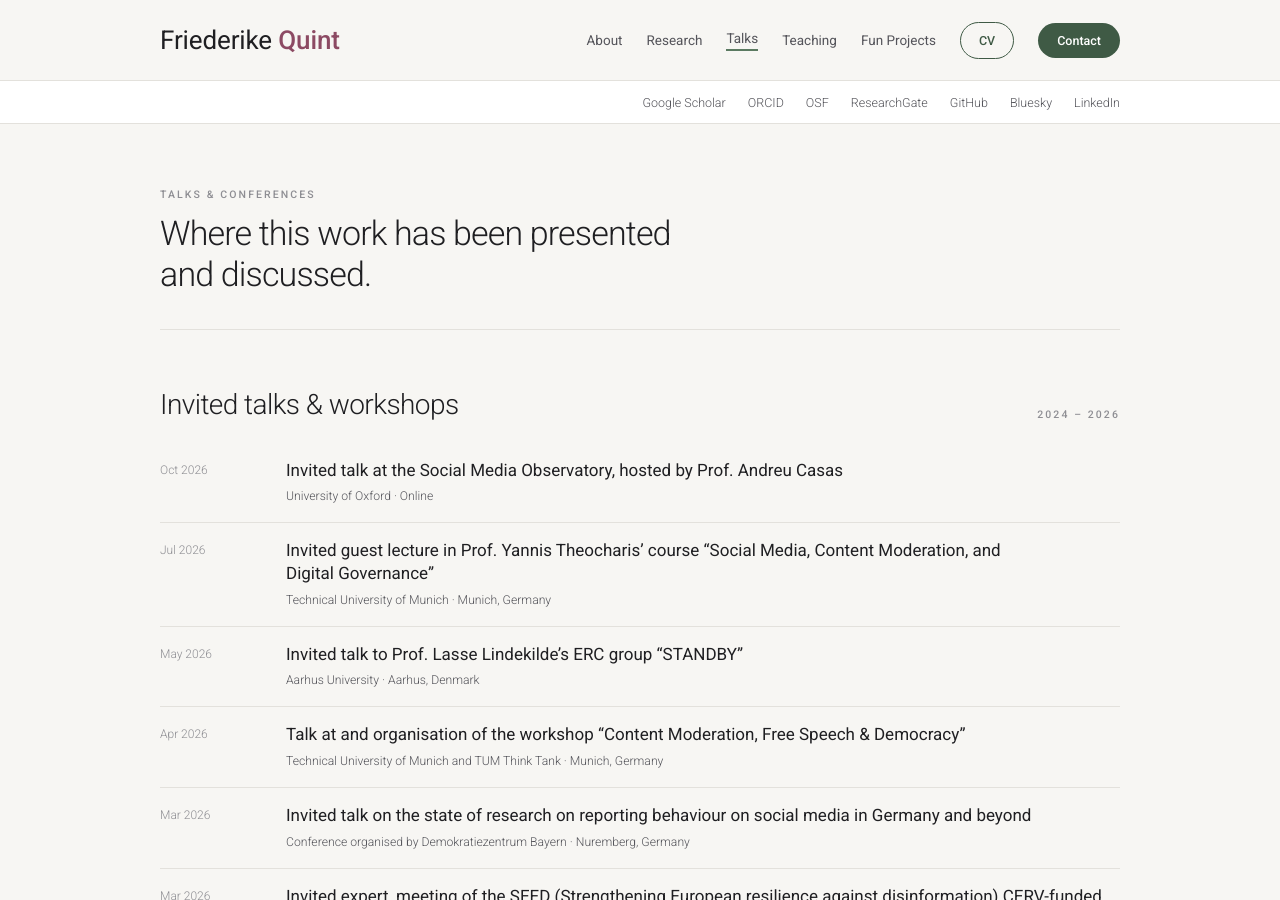
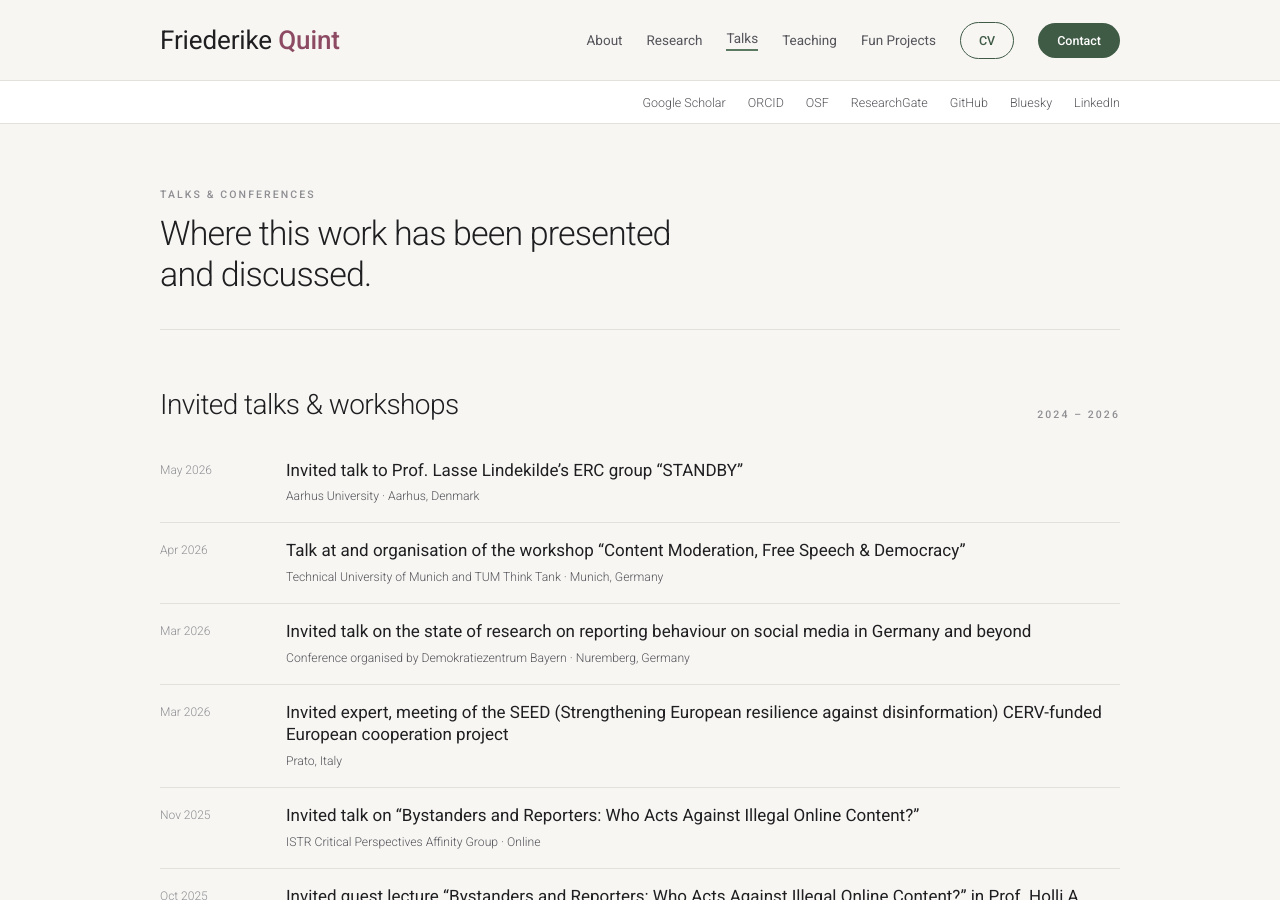
Before and after one commit to friederikequint/friederikequint.github.io, a Jekyll site: the page built from _pages/talks.html, in a window 1280 px wide and 900 px high. Built offline with Jekyll 4.4.1, drawn with Linux system fonts in a browser that asks for light colours.

Commit message:
Update talks.yml

```diff
--- a/_data/talks.yml
+++ b/_data/talks.yml
@@ -2,14 +2,6 @@
 #
 # Set `workshop: true` on anything that should also appear in the Workshops
 # section of the Teaching page. Nothing is duplicated by hand.
-
-- date: "Oct 2026"
-  title: "Invited talk at the Social Media Observatory, hosted by Prof. Andreu Casas"
-  meta: "University of Oxford · Online"
-
-- date: "Jul 2026"
-  title: "Invited guest lecture in Prof. Yannis Theocharis’ course “Social Media, Content Moderation, and Digital Governance”"
-  meta: "Technical University of Munich · Munich, Germany"
 
 - date: "May 2026"
   title: "Invited talk to Prof. Lasse Lindekilde’s ERC group “STANDBY”"
```
